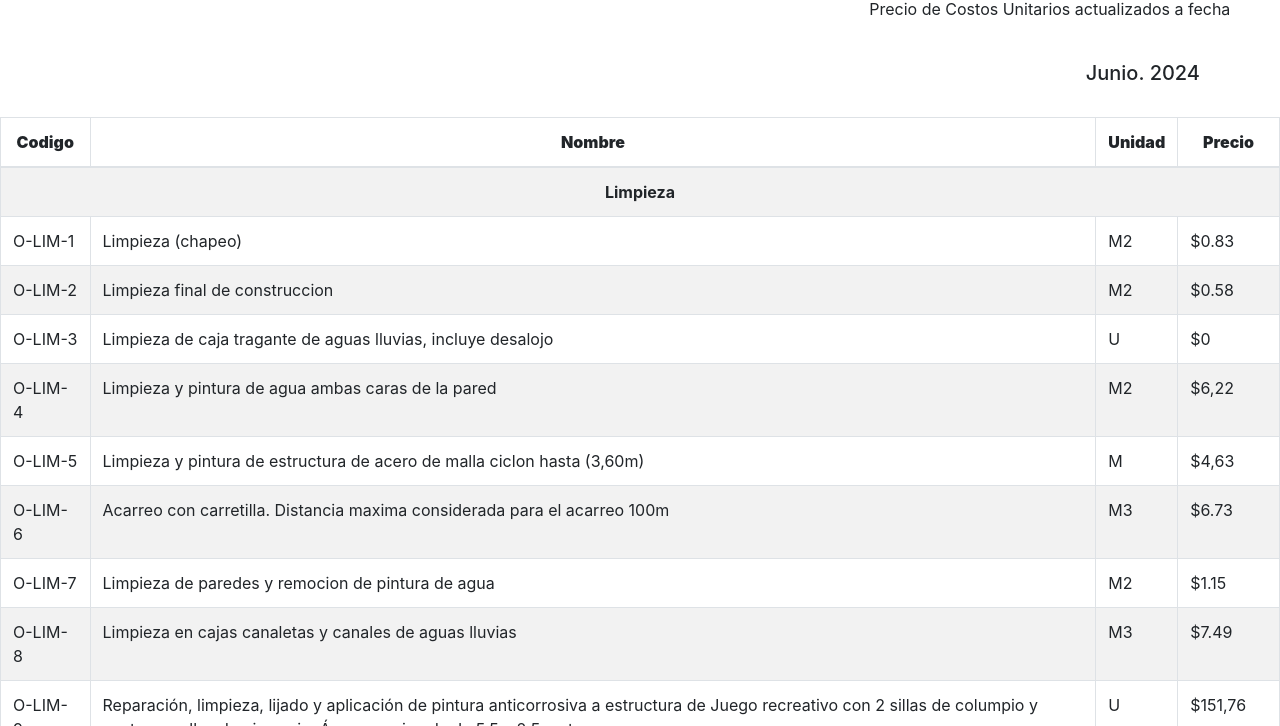
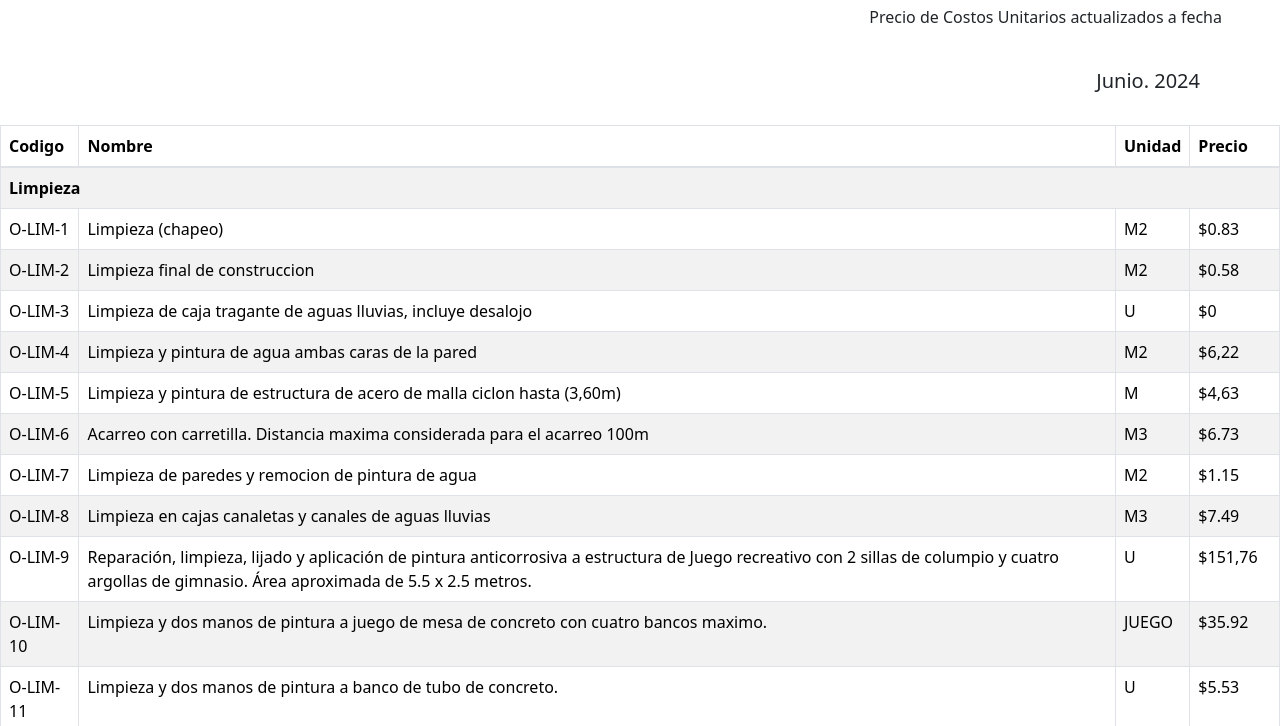
Before and after one commit to Costos-Unitarios/web, a plain HTML site: page index.html in a window 1280 px wide. Shown: the part 211-937 px from the top of the page. Drawn offline with nearby package versions, Linux system fonts and the light colour scheme.

Commit message:
Update index.html

```diff
--- a/index.html
+++ b/index.html
@@ -7,7 +7,8 @@
     <link rel="shortcut icon" href="assets/Img/alcaldia.jpg">
     <link rel="stylesheet" href="assets/css/bootstrap.min.css">
     <link rel="stylesheet" href="assets/css/principal.css">
-    <script src="/assets/JS/bootstrap.min.js"></script>
+    <link href="https://cdn.jsdelivr.net/npm/bootstrap@5.3.3/dist/css/bootstrap.min.css" rel="stylesheet" integrity="sha384-QWTKZyjpPEjISv5WaRU9OFeRpok6YctnYmDr5pNlyT2bRjXh0JMhjY6hW+ALEwIH" crossorigin="anonymous">
+    <script src="https://cdn.jsdelivr.net/npm/bootstrap@5.3.3/dist/js/bootstrap.bundle.min.js" integrity="sha384-YvpcrYf0tY3lHB60NNkmXc5s9fDVZLESaAA55NDzOxhy9GkcIdslK1eN7N6jIeHz" crossorigin="anonymous"></script>
     <title>Precio de Costos Unitarios</title>
     <style>
         div{
```
